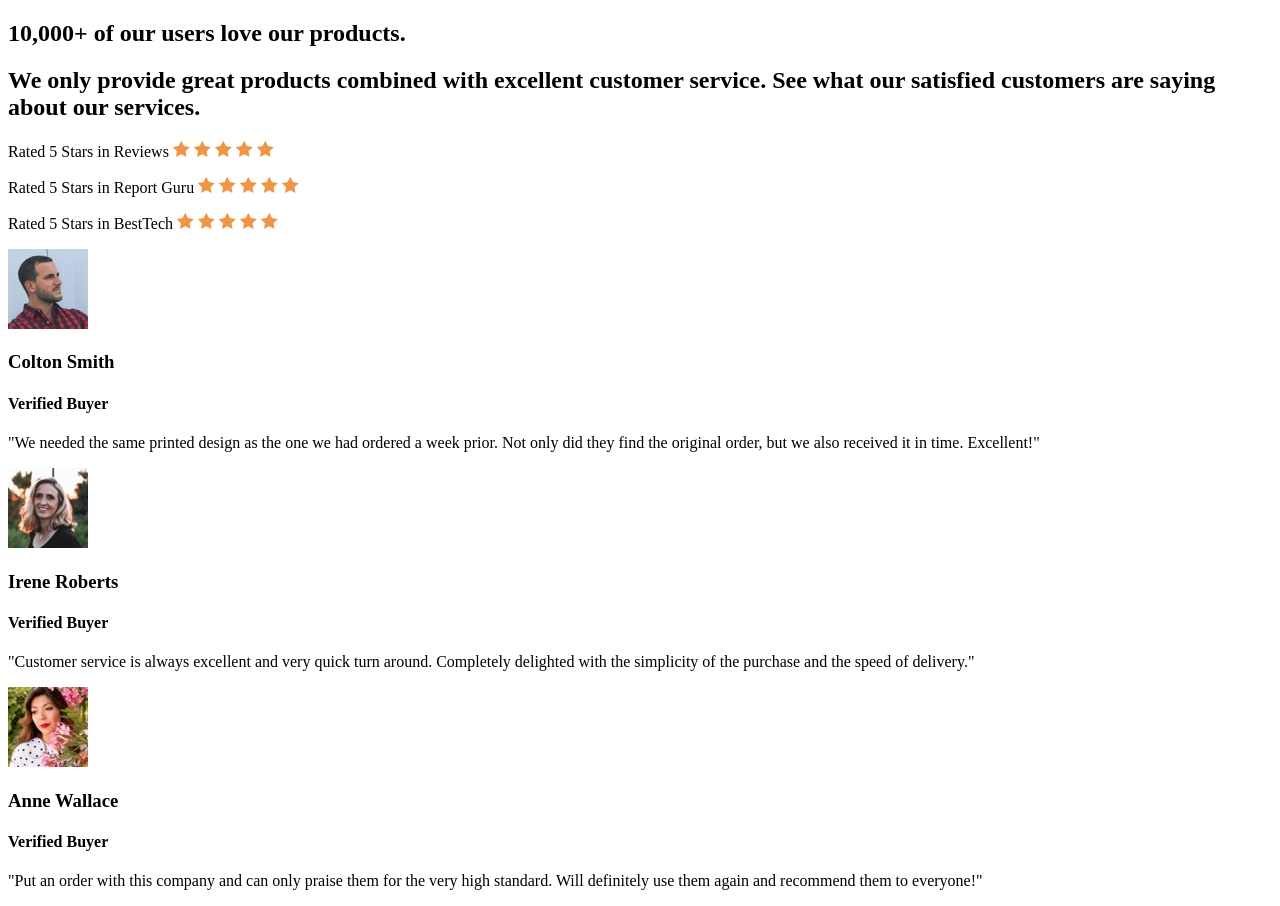
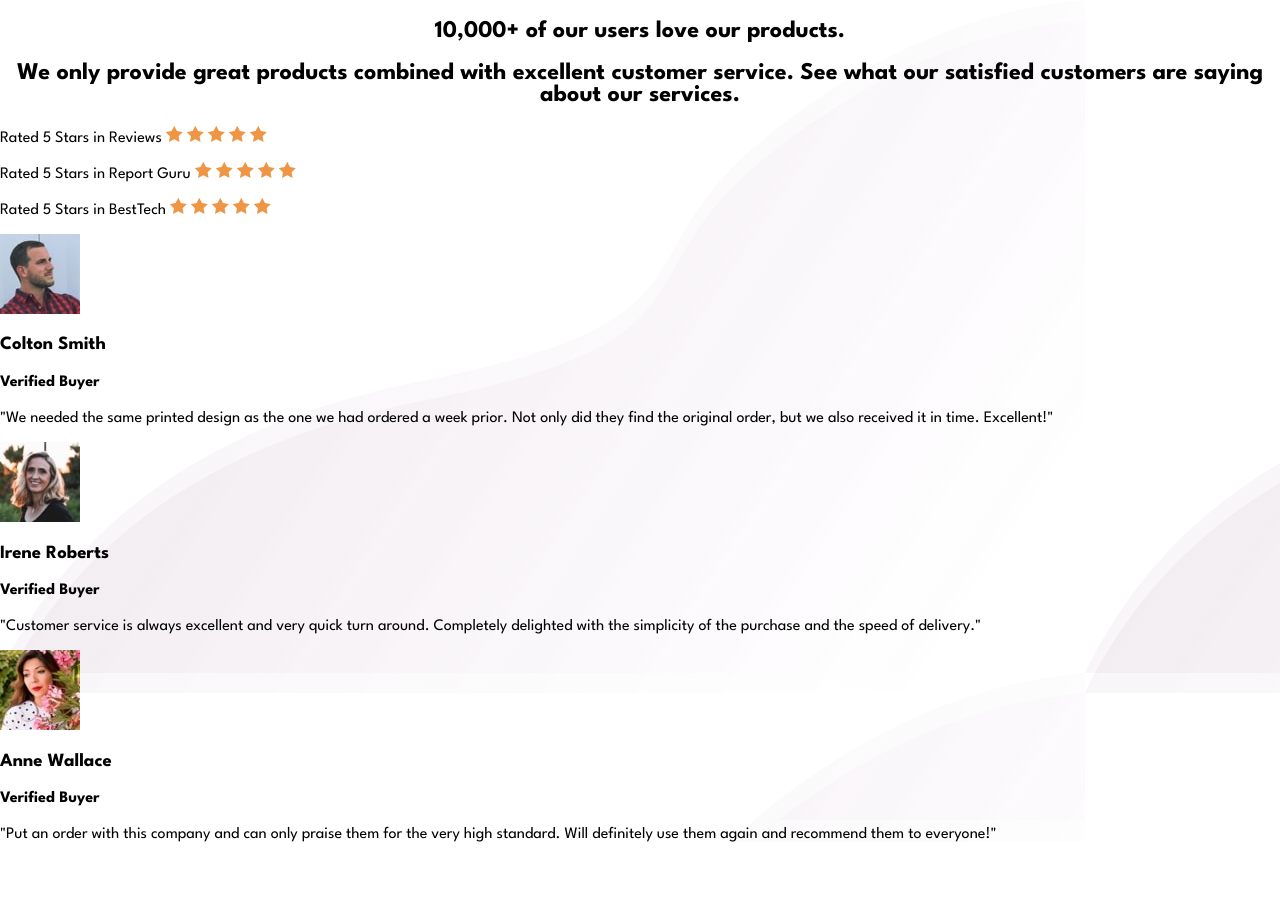
Before and after one commit to raqueladrados/202305-W2.5CH4-raquel-adrados, a website: page index.html in a window 1280 px wide. After the commit the page ends 842 px from the top, so only its background shows below. Drawn offline with nearby package versions, Linux system fonts and the light colour scheme; files that its build step writes are made by us from their sources.

Commit message:
Add font family background image  and some changes in styles

```diff
--- a/app/index.html
+++ b/index.html
@@ -4,7 +4,10 @@
 <head>
   <meta charset="UTF-8">
   <meta name="viewport" content="width=device-width, initial-scale=1.0">
-  <link rel="shortcut icon" href="favicon-32x32.png" type="image/x-icon">
+  <link rel="shortcut icon" href="/favicon-32x32.png" type="image/x-icon">
+  <link rel="preconnect" href="https://fonts.googleapis.com">
+  <link rel="preconnect" href="https://fonts.gstatic.com" crossorigin>
+  <link href="https://fonts.googleapis.com/css2?family=League+Spartan:wght@400;500;700&display=swap" rel="stylesheet">
   <link rel="stylesheet" href="styles.css">
   <title>Social proof section</title>
 </head>
@@ -12,7 +15,9 @@
 <body>
   <main>
     <section class="titles">
-      <h1>10,000+ of our users love our products.</h1>
+      <h1>10,000+ of our
+        users love our
+        products.</h1>
       <h2>We only provide great products combined with excellent customer service. See what our satisfied customers are
         saying
         about our services.</h2>
@@ -67,7 +72,6 @@
           again and
           recommend them to everyone!"</p>
       </div>
-
     </section>
   </main>
 
--- a/sass/styles.scss
+++ b/sass/styles.scss
@@ -0,0 +1,15 @@
+* {
+  box-sizing: border-box;
+}
+
+html,
+body {
+  height: 100%;
+  margin: 0%;
+  background-image: url(/images/bg-pattern-bottom-desktop.svg);
+  font-family: "League Spartan", sans-serif;
+}
+
+.titles {
+  text-align: center;
+}
```
Also changed, not shown: images/bg-pattern-bottom-desktop.svg (added), images/bg-pattern-bottom-mobile.svg (added), images/bg-pattern-top-desktop.svg (added), images/bg-pattern-top-mobile.svg (added), styles.css, 1 other file.
